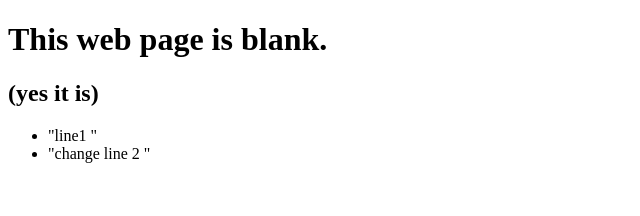
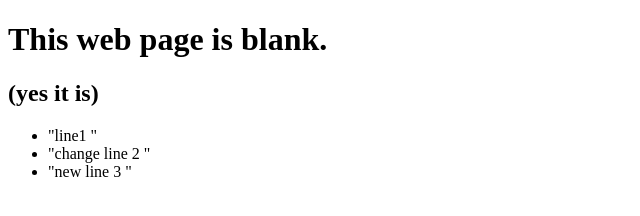
Before and after one commit to MartineGeiller/0MainSAP_Repo, a plain HTML site: page index.html in a window 1280 px wide. Shown: the full height of the page, 0-640 px from the left. Drawn offline with Linux system fonts and the light colour scheme.

Commit message:
added a line 3

```diff
--- a/index.html
+++ b/index.html
@@ -11,6 +11,7 @@
 				<ul>
 					 <li>"line1 "</li>
 				      <li>"change line 2 "</li>
+				      <li>"new line 3 "</li>
 				      </ul>
 			</body>
 	</html>
```
